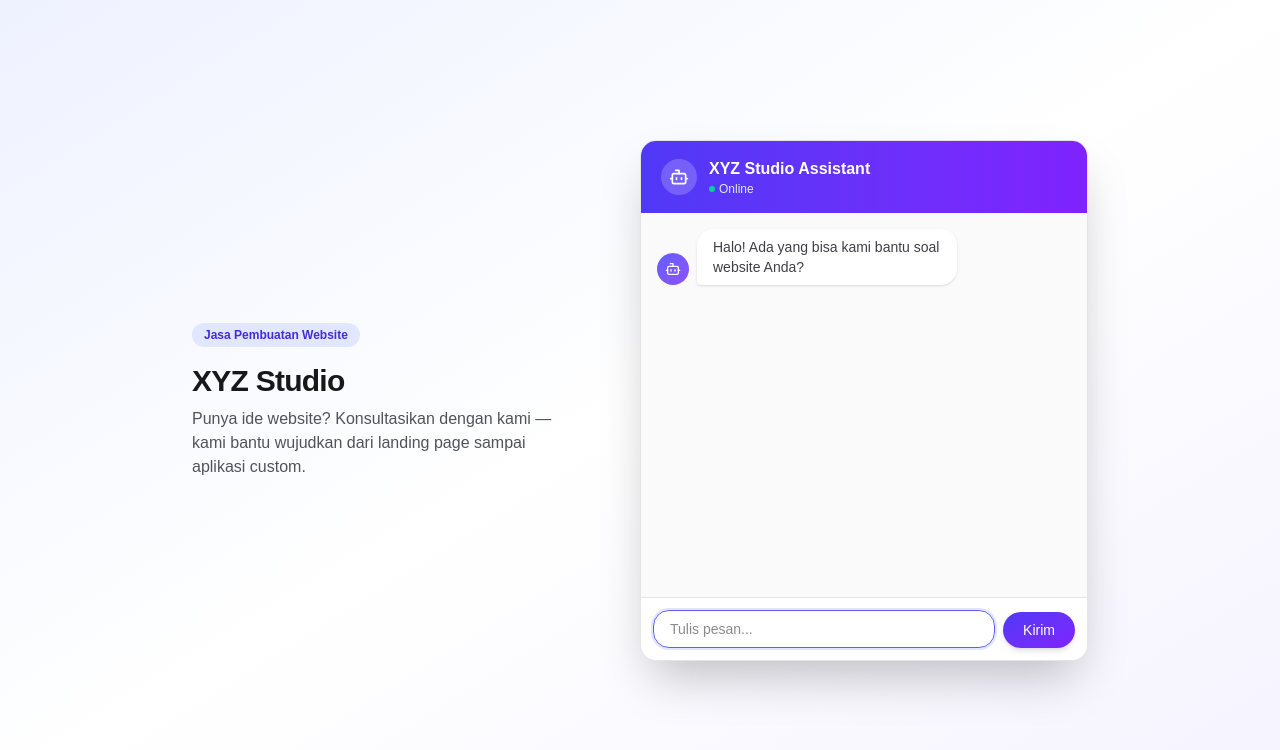
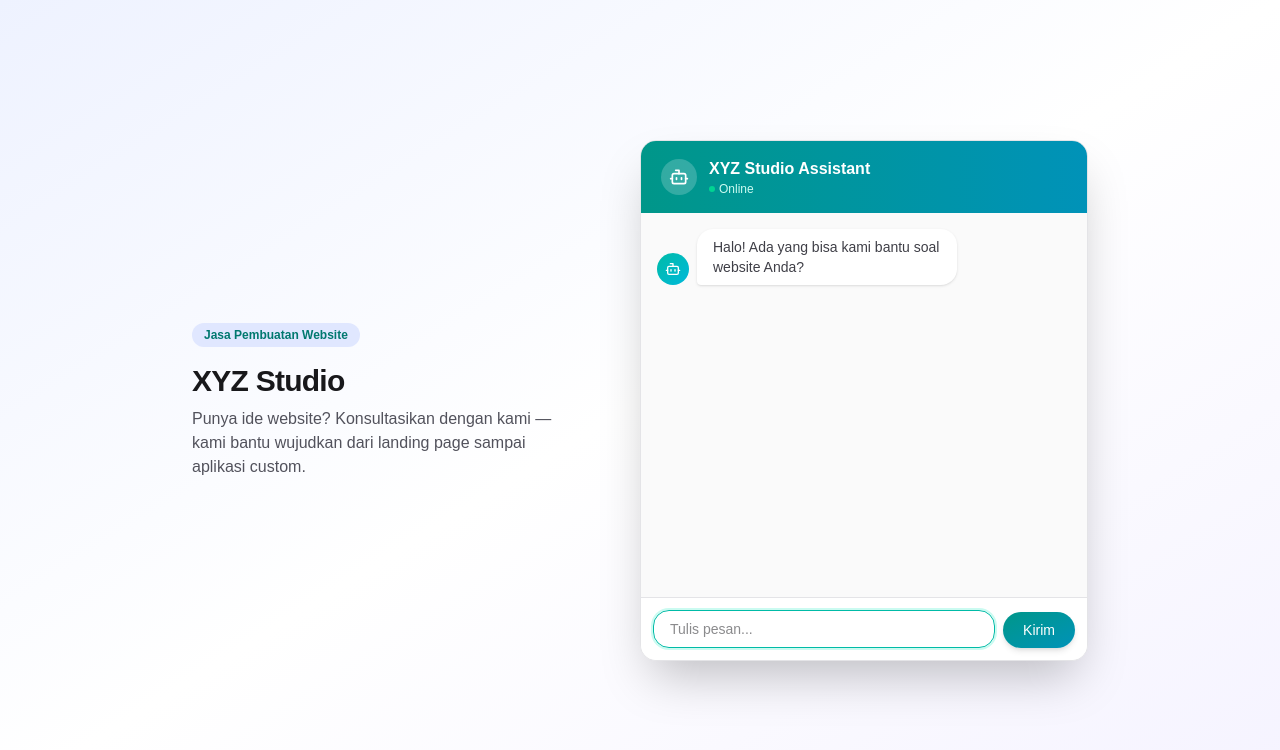
Before and after one commit to Wendyauran/ai-sales-agent-langgraph, a Next.js app in the folder frontend/: page / in a window 1280 px wide. Shown: the top 750 px of the page. Built offline with nearby package versions, Linux system fonts and the light colour scheme.

Commit message:
style(frontend): switch accent color from indigo to teal across landing page and chat widget

```diff
--- a/frontend/app/page.tsx
+++ b/frontend/app/page.tsx
@@ -4,7 +4,7 @@ export default function Home() {
   return (
     <div className="flex min-h-screen flex-col items-center justify-center gap-10 bg-linear-to-br from-indigo-50 via-white to-violet-50 px-4 py-12 md:flex-row md:gap-16">
       <div className="max-w-sm text-center md:text-left">
-        <span className="inline-block rounded-full bg-indigo-100 px-3 py-1 text-xs font-semibold text-indigo-700">
+        <span className="inline-block rounded-full bg-indigo-100 px-3 py-1 text-xs font-semibold text-teal-700">
           Jasa Pembuatan Website
         </span>
         <h1 className="mt-4 text-3xl font-bold tracking-tight text-zinc-900">XYZ Studio</h1>
--- a/frontend/components/ChatWidget.tsx
+++ b/frontend/components/ChatWidget.tsx
@@ -82,13 +82,13 @@ export default function ChatWidget() {
 
   return (
     <div className="flex w-full max-w-md flex-col overflow-hidden rounded-2xl border border-zinc-200 bg-white shadow-2xl">
-      <div className="flex items-center gap-3 bg-linear-to-r from-indigo-600 to-violet-600 px-5 py-4">
+      <div className="flex items-center gap-3 bg-linear-to-r from-teal-600 to-cyan-600 px-5 py-4">
         <div className="flex h-9 w-9 items-center justify-center rounded-full bg-white/20 text-lg">
           <Bot className="h-5 w-5 text-white" />
         </div>
         <div>
           <div className="font-semibold text-white">XYZ Studio Assistant</div>
-          <div className="flex items-center gap-1 text-xs text-indigo-100">
+          <div className="flex items-center gap-1 text-xs text-teal-100">
             <span className="h-1.5 w-1.5 rounded-full bg-emerald-400"></span>
             Online
           </div>
@@ -98,7 +98,7 @@ export default function ChatWidget() {
       <div className="flex h-96 flex-col gap-4 overflow-y-auto bg-zinc-50 p-4">
         {messages.length === 0 && (
           <div className="flex items-end gap-2 self-start">
-            <div className="flex h-8 w-8 shrink-0 items-center justify-center rounded-full bg-linear-to-br from-indigo-500 to-violet-500 text-sm text-white">
+            <div className="flex h-8 w-8 shrink-0 items-center justify-center rounded-full bg-linear-to-br from-teal-500 to-cyan-500 text-sm text-white">
               <Bot className="h-4 w-4 text-white" />
             </div>
             <div className="max-w-65 rounded-2xl rounded-bl-sm bg-white px-4 py-2 text-sm text-zinc-700 shadow-sm">
@@ -117,14 +117,14 @@ export default function ChatWidget() {
             }
           >
             {message.role === "assistant" && (
-              <div className="flex h-8 w-8 shrink-0 items-center justify-center rounded-full bg-linear-to-br from-indigo-500 to-violet-500 text-sm text-white">
+              <div className="flex h-8 w-8 shrink-0 items-center justify-center rounded-full bg-linear-to-br from-teal-500 to-cyan-500 text-sm text-white">
                 <Bot className="h-4 w-4 text-white" />
               </div>
             )}
             <div
                 className={
                     message.role === "user"
-                    ? "max-w-65 min-w-0 wrap-break-word rounded-2xl rounded-br-sm bg-linear-to-br from-indigo-600 to-violet-600 px-4 py-2 text-sm text-white shadow-sm"
+                    ? "max-w-65 min-w-0 wrap-break-word rounded-2xl rounded-br-sm bg-linear-to-br from-teal-600 to-cyan-600 px-4 py-2 text-sm text-white shadow-sm"
                     : "max-w-65 min-w-0 wrap-break-word rounded-2xl rounded-bl-sm bg-white px-4 py-2 text-sm text-zinc-800 shadow-sm"
                 }
             >
@@ -135,7 +135,7 @@ export default function ChatWidget() {
 
         {isLoading && (
           <div className="flex items-end gap-2 self-start">
-            <div className="flex h-8 w-8 shrink-0 items-center justify-center rounded-full bg-linear-to-br from-indigo-500 to-violet-500 text-sm text-white">
+            <div className="flex h-8 w-8 shrink-0 items-center justify-center rounded-full bg-linear-to-br from-teal-500 to-cyan-500 text-sm text-white">
               <Bot className="h-4 w-4 text-white" />
             </div>
             <div className="flex items-center gap-1 rounded-2xl rounded-bl-sm bg-white px-4 py-3 shadow-sm">
@@ -157,12 +157,12 @@ export default function ChatWidget() {
             placeholder="Tulis pesan..."
             rows={1}
             disabled={isLoading}
-            className="max-h-32 flex-1 resize-none overflow-y-auto rounded-2xl border border-zinc-300 px-4 py-2 text-sm text-zinc-900 focus:border-indigo-500 focus:outline-none focus:ring-2 focus:ring-indigo-100"
+            className="max-h-32 flex-1 resize-none overflow-y-auto rounded-2xl border border-zinc-300 px-4 py-2 text-sm text-zinc-900 focus:border-teal-500 focus:outline-none focus:ring-2 focus:ring-teal-100"
         />
         <button
           onClick={sendMessage}
           disabled={isLoading}
-          className="rounded-full bg-linear-to-br from-indigo-600 to-violet-600 px-5 py-2 text-sm font-medium text-white shadow-md transition hover:shadow-lg disabled:opacity-50"
+          className="rounded-full bg-linear-to-br from-teal-600 to-cyan-600 px-5 py-2 text-sm font-medium text-white shadow-md transition hover:shadow-lg disabled:opacity-50"
         >
           Kirim
         </button>
```
